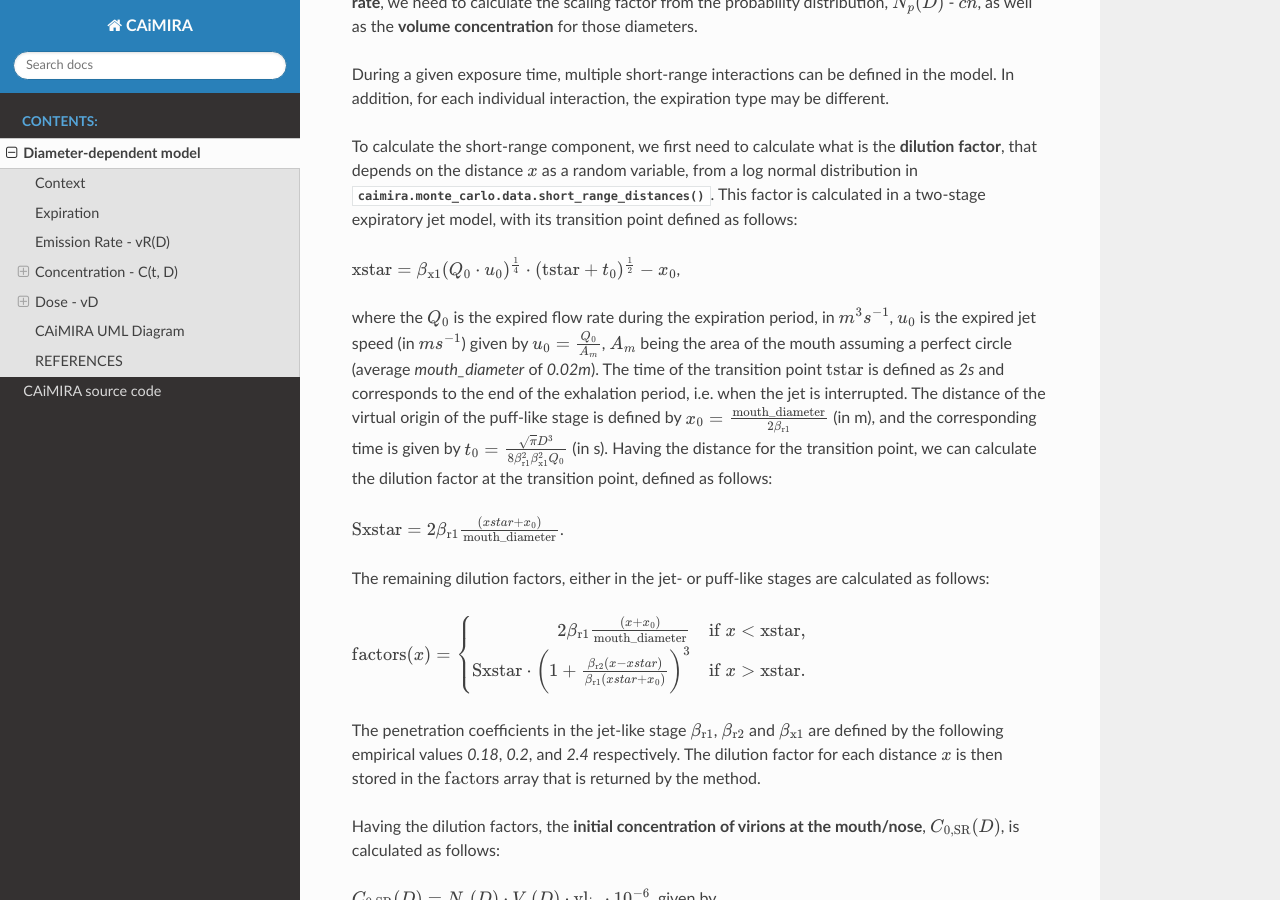
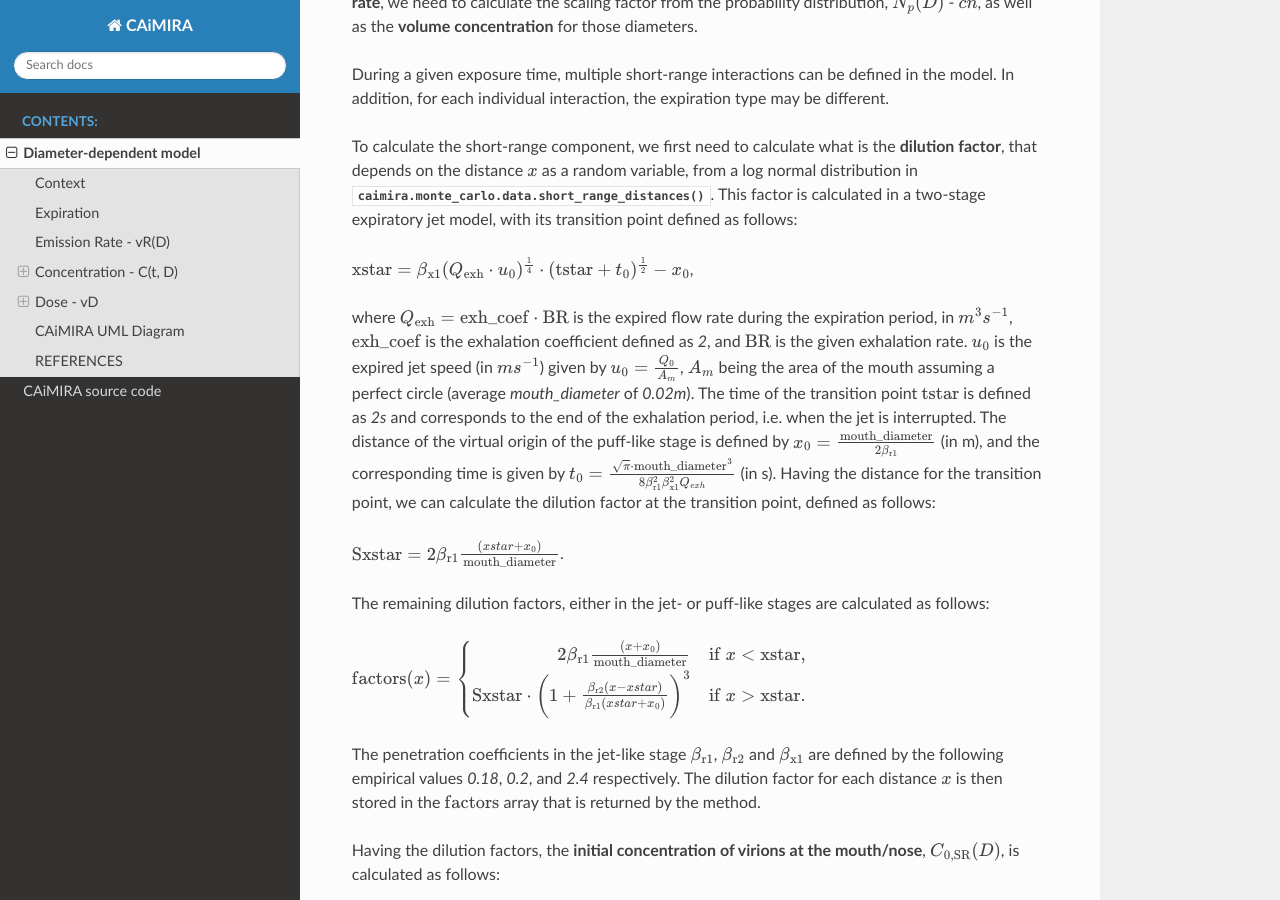
Before and after one commit to CERN/CAiMIRA, a Sphinx documentation site: the page built from caimira/docs/full_diameter_dependence.rst, in a window 1280 px wide and 900 px high, scrolled down 5041 px. Built offline with Sphinx 7.4.7 and the Read the Docs theme 2.0.0, drawn with Linux system fonts in a browser that asks for light colours.

Commit message:
updated documentation

```diff
--- a/caimira/docs/full_diameter_dependence.rst
+++ b/caimira/docs/full_diameter_dependence.rst
@@ -142,10 +142,11 @@
 To calculate the short-range component, we first need to calculate what is the **dilution factor**, that depends on the distance :math:`x` as a random variable, from a log normal distribution in :meth:`caimira.monte_carlo.data.short_range_distances`.
 This factor is calculated in a two-stage expiratory jet model, with its transition point defined as follows:
 
-:math:`\mathrm{xstar}=𝛽_{\mathrm{x1}} (Q_{0} \cdot u_{0})^\frac{1}{4} \cdot (\mathrm{tstar} + t_{0})^\frac{1}{2} - x_{0}`,
+:math:`\mathrm{xstar}=𝛽_{\mathrm{x1}} (Q_{\mathrm{exh}} \cdot u_{0})^\frac{1}{4} \cdot (\mathrm{tstar} + t_{0})^\frac{1}{2} - x_{0}`,
 
-where the :math:`Q_{0}` is the expired flow rate during the expiration period, in :math:`m^{3} s^{-1}`, :math:`u_{0}` is the expired jet speed (in :math:`m s^{-1}`) given by :math:`u_{0}=\frac{Q_{0}}{A_{m}}`, :math:`A_{m}` being the area of the mouth assuming a perfect circle (average `mouth_diameter` of `0.02m`).
-The time of the transition point :math:`\mathrm{tstar}` is defined as `2s` and corresponds to the end of the exhalation period, i.e. when the jet is interrupted. The distance of the virtual origin of the puff-like stage is defined by :math:`x_{0}=\frac{\textrm{mouth_diameter}}{2𝛽_{\mathrm{r1}}}` (in m), and the corresponding time is given by :math:`t_{0} = \frac{\sqrt{\pi}D^3}{8𝛽_{\mathrm{r1}}^2𝛽_{\mathrm{x1}}^2Q_{0}}` (in s).
+where :math:`Q_{\mathrm{exh}}=\textrm{exh_coef} \cdot \mathrm{BR}` is the expired flow rate during the expiration period, in :math:`m^{3} s^{-1}`, :math:`\textrm{exh_coef}` is the exhalation coefficient defined as `2`, and :math:`\mathrm{BR}` is the given exhalation rate.
+:math:`u_{0}` is the expired jet speed (in :math:`m s^{-1}`) given by :math:`u_{0}=\frac{Q_{0}}{A_{m}}`, :math:`A_{m}` being the area of the mouth assuming a perfect circle (average `mouth_diameter` of `0.02m`).
+The time of the transition point :math:`\mathrm{tstar}` is defined as `2s` and corresponds to the end of the exhalation period, i.e. when the jet is interrupted. The distance of the virtual origin of the puff-like stage is defined by :math:`x_{0}=\frac{\textrm{mouth_diameter}}{2𝛽_{\mathrm{r1}}}` (in m), and the corresponding time is given by :math:`t_{0} = \frac{\sqrt{\pi} \cdot \textrm{mouth_diameter}^3}{8𝛽_{\mathrm{r1}}^2𝛽_{\mathrm{x1}}^2Q_{exh}}` (in s).
 Having the distance for the transition point, we can calculate the dilution factor at the transition point, defined as follows:
 
 :math:`\mathrm{Sxstar}=2𝛽_{\mathrm{r1}}\frac{(xstar + x_{0})}{\textrm{mouth_diameter}}`.
```
